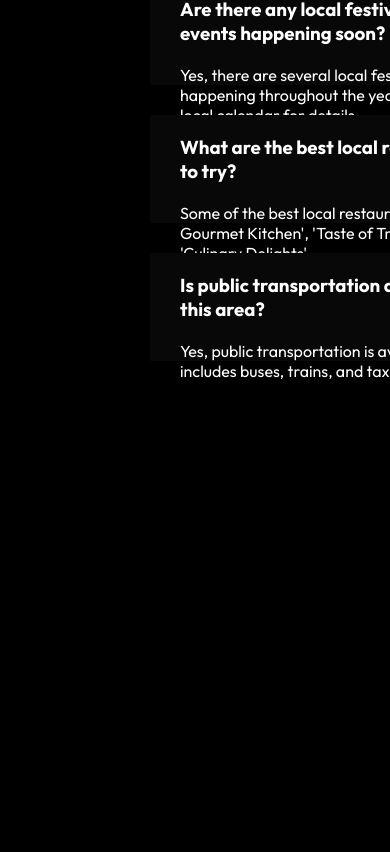
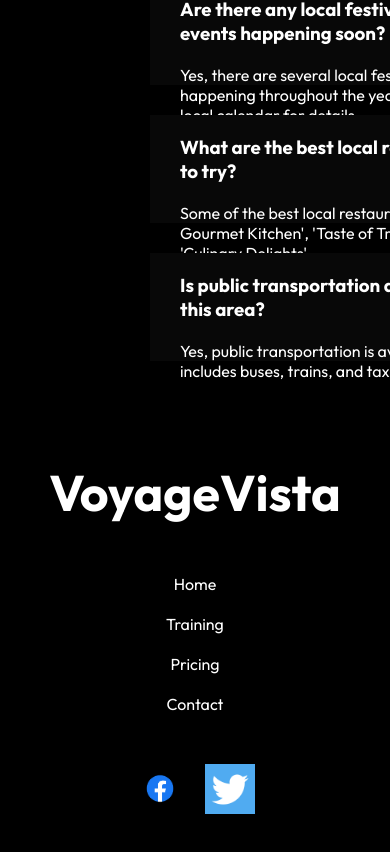
Before and after one commit to mayurcoding/travel-app, a React (Create React App) app: page / in a window 390 px wide. Shown: the part 3189-4041 px from the top of the page. Before the commit the page ends 3600 px from the top, so only its background shows below. Built offline with nearby package versions, Linux system fonts and the light colour scheme.

Commit message:
almost complete footer

```diff
--- a/src/Components/Footer/Footer.css
+++ b/src/Components/Footer/Footer.css
@@ -0,0 +1,46 @@
+footer {
+  display: flex;
+  justify-content: space-between;
+  align-items: center;
+  height: 300px;
+  padding: 0 100px;
+}
+footer h1 {
+  font-size: 50px;
+}
+footer .links {
+  display: flex;
+  justify-content: center;
+  align-items: center;
+  flex-direction: column;
+  gap: 40px;
+}
+footer .links .link {
+  display: flex;
+  justify-content: center;
+  align-items: center;
+  gap: 40px;
+}
+footer .social
+{
+    display: flex;
+    justify-content: center;
+    align-items: center;
+    gap: 20px;
+}
+footer .social img {
+    width: 50px;
+}
+@media (max-width: 1200px)
+{
+    footer {
+        flex-direction: column;
+        height: auto;
+        padding: 50px 30px;
+        justify-content: space-between;
+        gap: 50px;
+    }
+    footer .links {
+        gap: 20px;
+    }
+}
--- a/src/Components/Footer/Footer.js
+++ b/src/Components/Footer/Footer.js
@@ -1,10 +1,25 @@
 import "./Footer.css";
+import { Link } from "react-router-dom";
+import fb from "../../assets/fb.png";
+import twitter from "../../assets/twitter.png";
 
 const Footer = () => {
+  const social = [fb, twitter];
   return (
-    <>
-      <h1> Footer</h1>
-    </>
+    <footer>
+      <h1>VoyageVista</h1>
+      <div className="links">
+        <Link to="/">Home</Link>
+        <Link to="/training">Training</Link>
+        <Link to="/pricing">Pricing</Link>
+        <Link to="/contact">Contact</Link>
+      </div>
+      <div className="social">
+        {social.map((item) => {
+          return <img src={item} alt="" />;
+        })}
+      </div>
+    </footer>
   );
 };
 
--- a/src/Components/Navbar/Navbar.js
+++ b/src/Components/Navbar/Navbar.js
@@ -1,16 +1,16 @@
 import { Link } from "react-router-dom";
 import "./Navbar.css";
 import { FaTimes, FaBars } from "react-icons/fa";
-import { useState } from "react";
+import { useState, useEffect } from "react";
 
 const Navbar = () => {
   const [click, setClick] = useState(false);
+  const [color, setColor] = useState(false);
 
   const handleClick = () => {
     setClick(!click);
   };
 
-  const [color, setColor] = useState(false);
   const handleColor = () => {
     if (window.scrollY >= 100) {
       setColor(true);
@@ -18,6 +18,17 @@ const Navbar = () => {
       setColor(false);
     }
   };
+
+  // Use useEffect to manage the scroll event listener
+  useEffect(() => {
+    window.addEventListener("scroll", handleColor);
+
+    // Cleanup the event listener on component unmount
+    return () => {
+      window.removeEventListener("scroll", handleColor);
+    };
+  }, []);
+
   return (
     <nav className={color ? "color" : ""}>
       <div className="logo">
--- a/src/Pages/Home/Home.js
+++ b/src/Pages/Home/Home.js
@@ -5,6 +5,7 @@ import About from "./Components/About";
 import Service from "./Components/Service";
 import CallToAction from "./Components/CallToAction";
 import Faq from "./Components/Faq";
+import Footer from "../../Components/Footer/Footer";
 
 const Home = () => {
   return (
@@ -15,6 +16,7 @@ const Home = () => {
       <Service />
       <CallToAction />
       <Faq />
+      <Footer />
     </div>
   );
 };
```
Also changed, not shown: src/assets/fb.png (added), src/assets/twitter.png (added).
